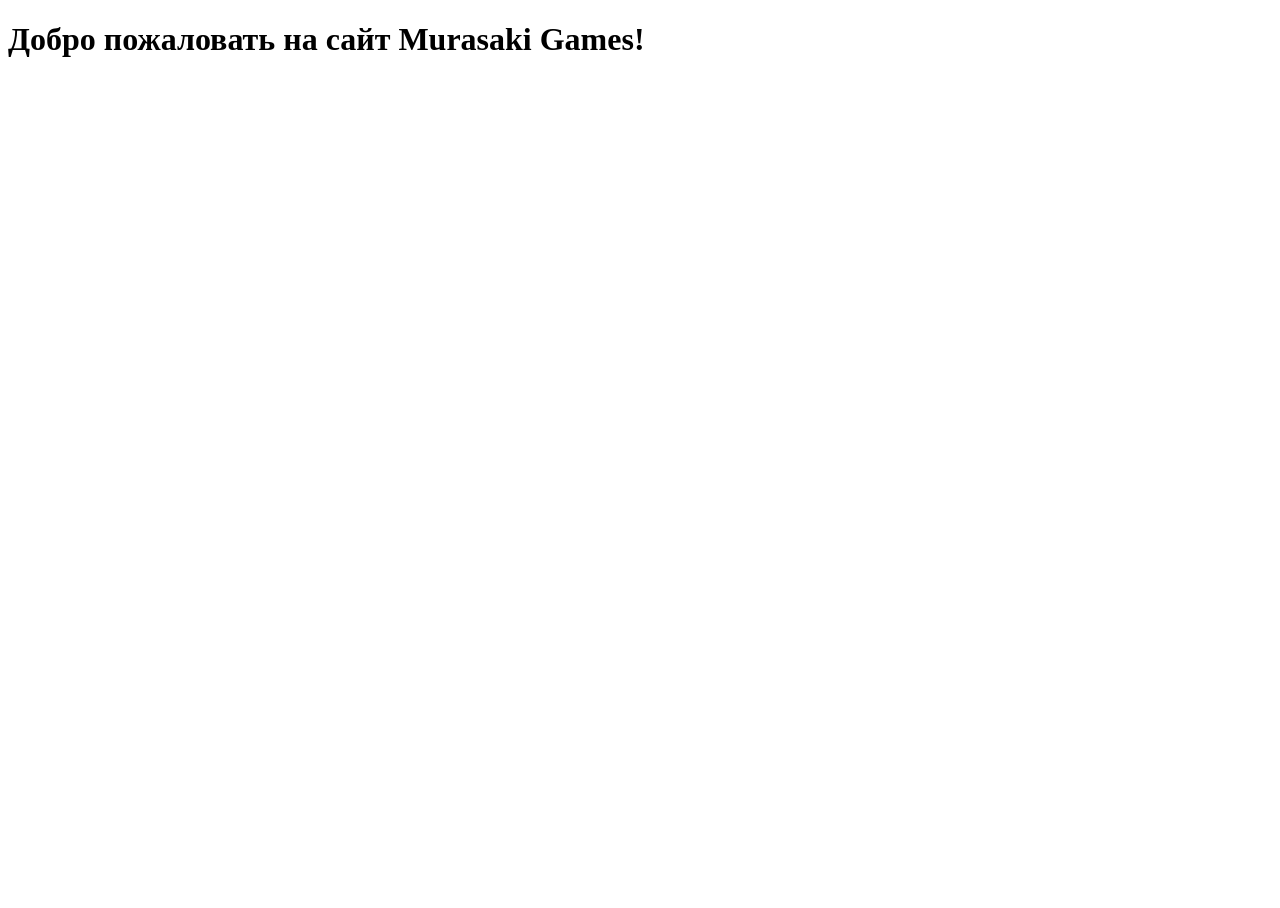
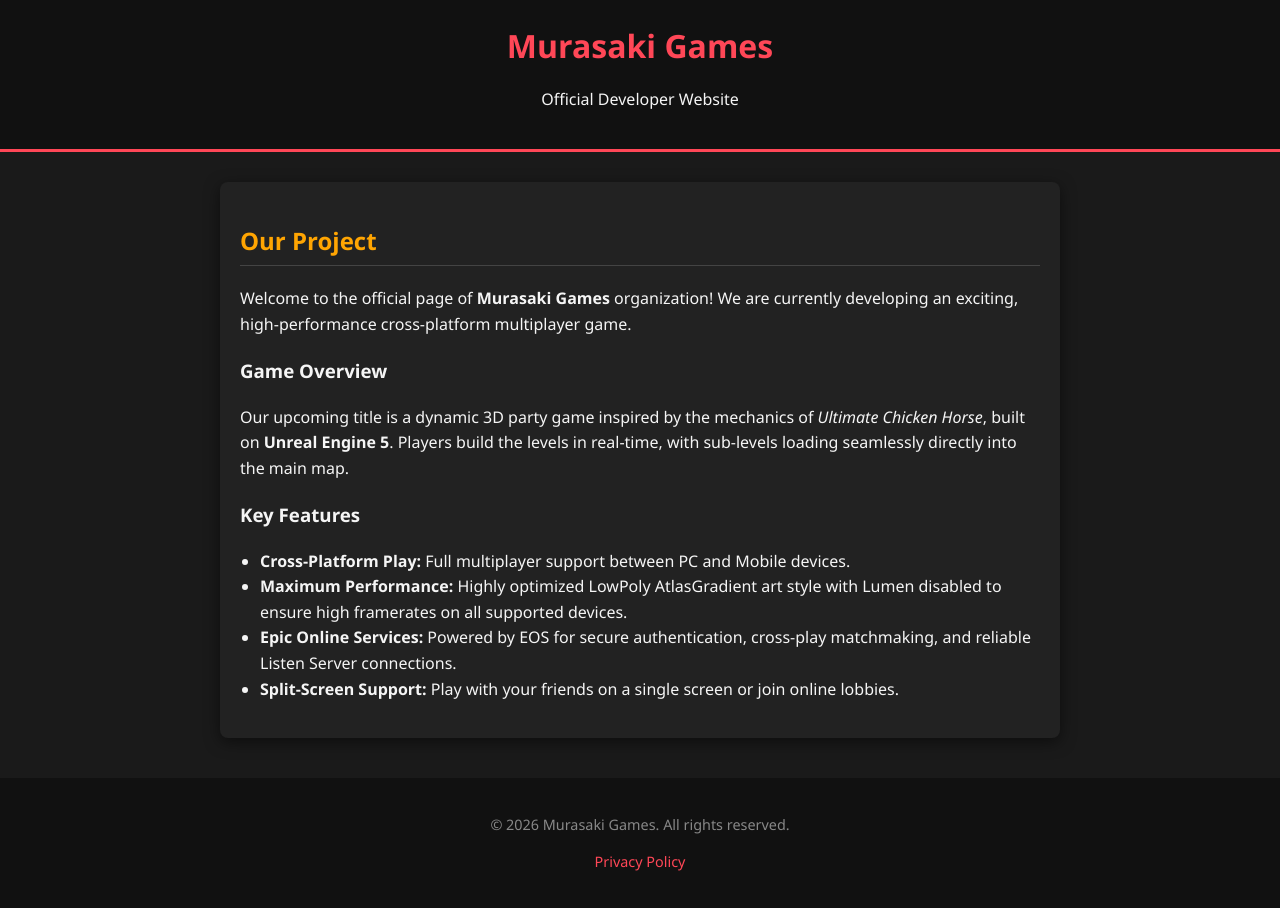
Before and after one commit to VVKazukiVV/murasaki-site2, a plain HTML site: page index.html in a window 1280 px wide. Before the commit the page ends 800 px from the top, so only its background shows below. Drawn offline with Linux system fonts and the light colour scheme.

Commit message:
Update index.html

```diff
--- a/index.html
+++ b/index.html
@@ -1,9 +1,74 @@
 <!DOCTYPE html>
-<html>
+<html lang="en">
 <head>
-    <title>Murasaki Games</title>
+    <meta charset="UTF-8">
+    <meta name="viewport" content="width=device-width, initial-scale=1.0">
+    <title>Murasaki Games - Official Website</title>
+    <style>
+        body {
+            font-family: 'Segoe UI', Tahoma, Geneva, Verdana, sans-serif;
+            line-height: 1.6;
+            margin: 0;
+            padding: 0;
+            background-color: #1a1a1a;
+            color: #f5f5f5;
+        }
+        header {
+            background-color: #111;
+            padding: 20px;
+            text-align: center;
+            border-bottom: 3px solid #ff4757;
+        }
+        h1 { margin: 0; color: #ff4757; }
+        .container {
+            max-width: 800px;
+            margin: 30px auto;
+            padding: 20px;
+            background: #222;
+            border-radius: 8px;
+            box-shadow: 0 4px 15px rgba(0,0,0,0.5);
+        }
+        h2 { color: #ffa502; border-bottom: 1px solid #444; padding-bottom: 5px; }
+        ul { padding-left: 20px; }
+        footer {
+            text-align: center;
+            padding: 20px;
+            margin-top: 40px;
+            font-size: 0.9em;
+            color: #888;
+            background: #111;
+        }
+        a { color: #ff4757; text-decoration: none; }
+        a:hover { text-decoration: underline; }
+    </style>
 </head>
 <body>
-    <h1>Добро пожаловать на сайт Murasaki Games!</h1>
+
+    <header>
+        <h1>Murasaki Games</h1>
+        <p>Official Developer Website</p>
+    </header>
+
+    <div class="container">
+        <h2>Our Project</h2>
+        <p>Welcome to the official page of <strong>Murasaki Games</strong> organization! We are currently developing an exciting, high-performance cross-platform multiplayer game.</p>
+
+        <h3>Game Overview</h3>
+        <p>Our upcoming title is a dynamic 3D party game inspired by the mechanics of <em>Ultimate Chicken Horse</em>, built on <strong>Unreal Engine 5</strong>. Players build the levels in real-time, with sub-levels loading seamlessly directly into the main map.</p>
+
+        <h3>Key Features</h3>
+        <ul>
+            <li><strong>Cross-Platform Play:</strong> Full multiplayer support between PC and Mobile devices.</li>
+            <li><strong>Maximum Performance:</strong> Highly optimized LowPoly AtlasGradient art style with Lumen disabled to ensure high framerates on all supported devices.</li>
+            <li><strong>Epic Online Services:</strong> Powered by EOS for secure authentication, cross-play matchmaking, and reliable Listen Server connections.</li>
+            <li><strong>Split-Screen Support:</strong> Play with your friends on a single screen or join online lobbies.</li>
+        </ul>
+    </div>
+
+    <footer>
+        <p>&copy; 2026 Murasaki Games. All rights reserved.</p>
+        <p><a href="privacy.html">Privacy Policy</a></p>
+    </footer>
+
 </body>
 </html>
```
